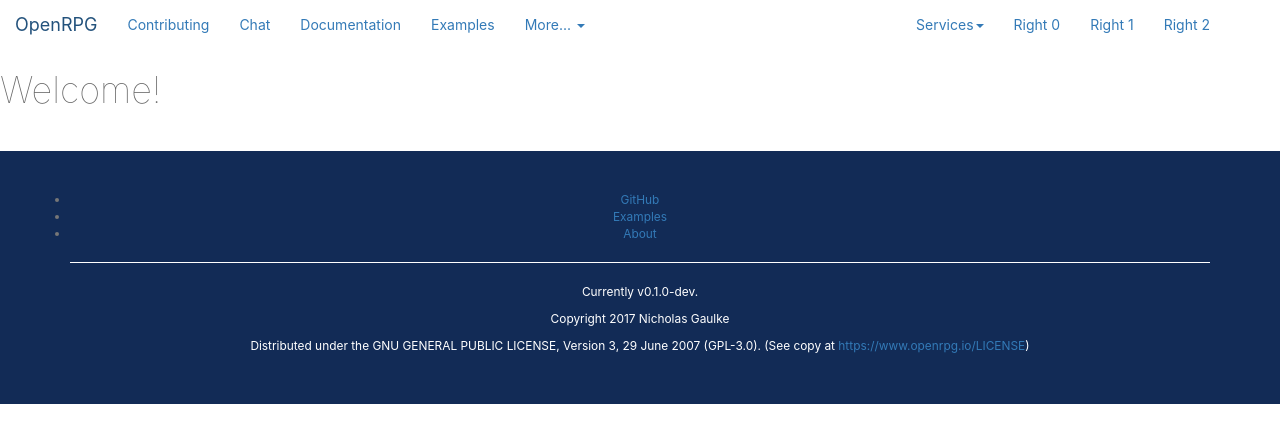
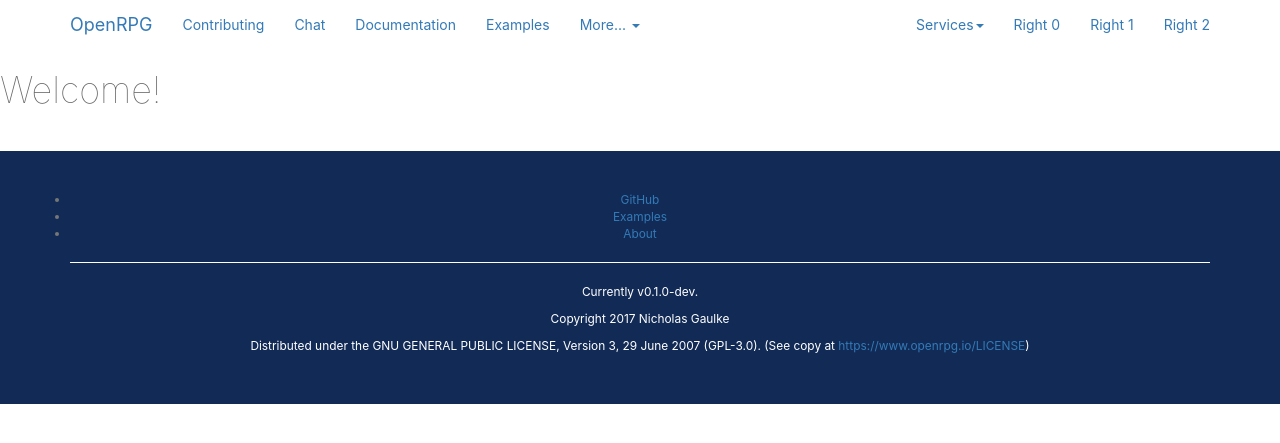
Before and after one commit to incomingstick/OpenRPG, a Jekyll site: the page built from docs/index.html, in a window 1280 px wide. Shown: the top 443 px of the page. Built offline with Jekyll 4.4.1, drawn with Linux system fonts in a browser that asks for light colours; nearby versions of some CDN libraries.

Commit message:
moved navbar-header

```diff
--- a/docs/_includes/nav-home.html
+++ b/docs/_includes/nav-home.html
@@ -1,8 +1,4 @@
 <nav class="navbar navbar-light navbar-static-top bg-faded">
-  <a class="navbar-brand" href="http://openrpg.io">
-    <!-- <img src="openrpg.svg" width="30" height="30" class="d-inline-block align-top" alt=""> -->
-    OpenRPG
-  </a>
   <div class="container">
     <div class="navbar-header">
       <button type="button" class="navbar-toggle collapsed" data-toggle="collapse" data-target="#navbar" aria-expanded="false" aria-controls="navbar">
@@ -13,6 +9,10 @@
       </button>
     </div>
     <div id="navbar" class="navbar-collapse collapse">
+      <a class="navbar-brand" href="http://openrpg.io">
+        <!-- <img src="openrpg.svg" width="30" height="30" class="d-inline-block align-top" alt=""> -->
+        OpenRPG
+      </a>
       <ul class="nav navbar-nav">
         <li><a href="https://github.com/incomingstick/OpenRPG/blob/master/.github/CONTRIBUTING.md">Contributing</a></li>
         <li><a href="https://discord.gg/vdwKeZg">Chat</a></li>
```
